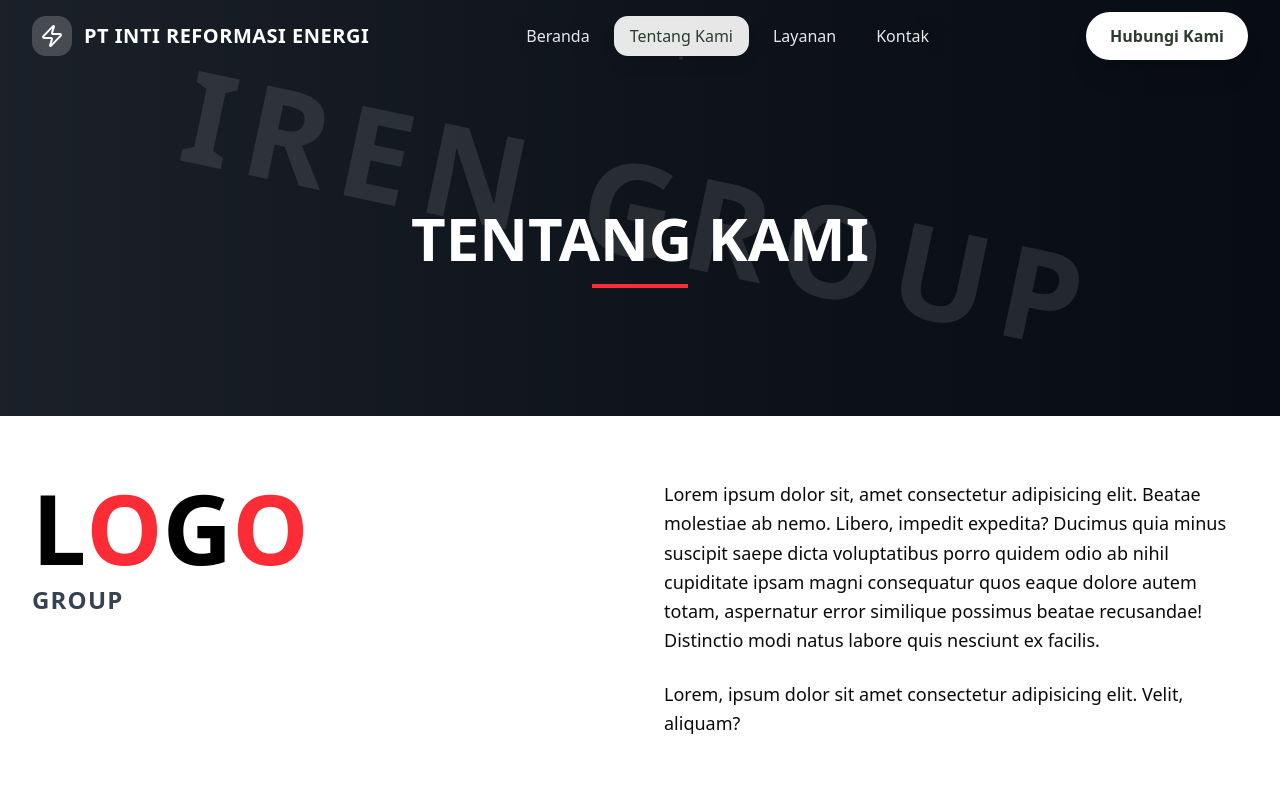
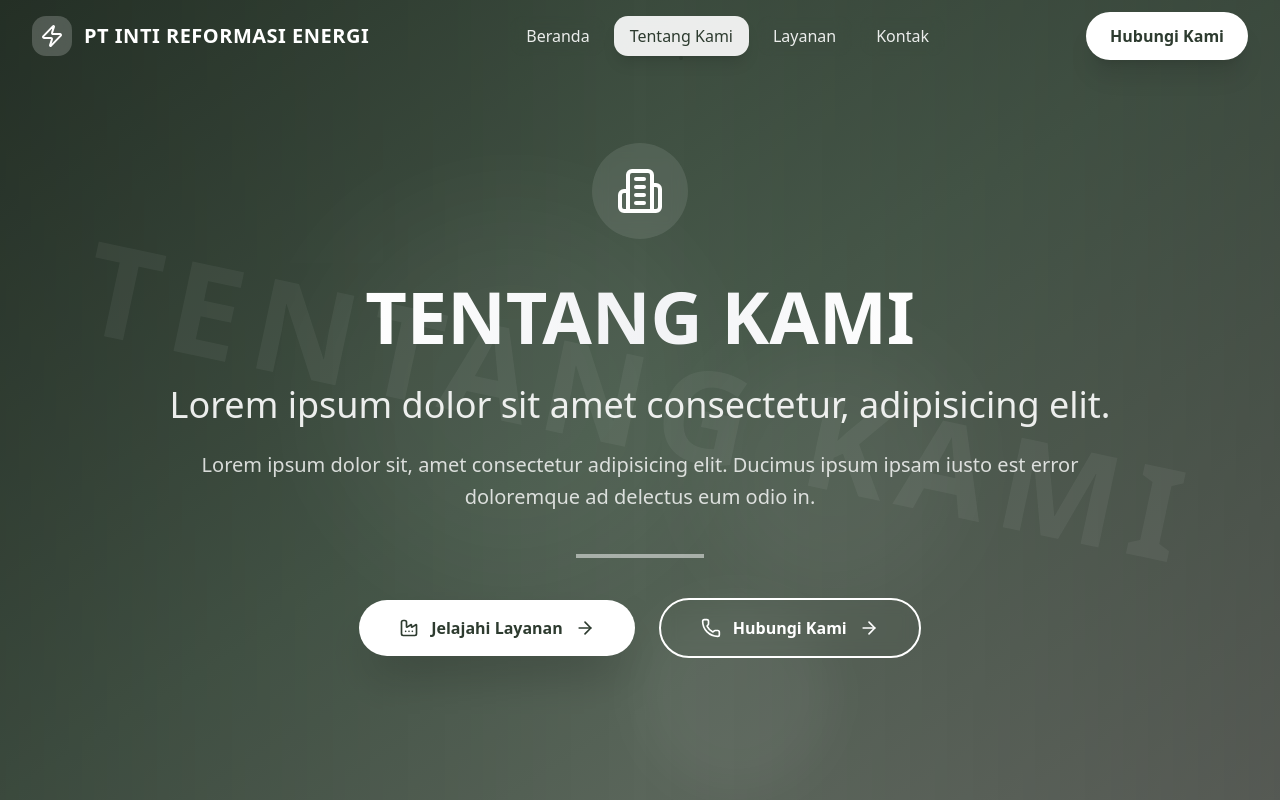
Before and after one commit to Adibayuluthfiansyah/PT_IREN, a Next.js app: page /tentang in a window 1280 px wide. Shown: the top 800 px of the page. Built offline with nearby package versions, Linux system fonts and the light colour scheme.

Commit message:
change display hero TentangPage

```diff
--- a/src/app/layanan/page.tsx
+++ b/src/app/layanan/page.tsx
@@ -2,6 +2,7 @@
 
 import React, { useState, useEffect } from 'react'
 import Link from 'next/link'
+import Footer from '../footer/page'
 import {
   Handshake, Diamond, Shield, Truck, FileText, ArrowRight,
   CheckCircle, Star, Zap, Building2, Factory, Globe,
@@ -342,6 +343,7 @@ const LayananPage = () => {
           </div>
         </div>
       </section>
+      <Footer/>
     </div>
   )
 }
--- a/src/app/tentang/page.tsx
+++ b/src/app/tentang/page.tsx
@@ -1,25 +1,67 @@
 'use client'
 
 import React from 'react';
-import { CheckCircle } from 'lucide-react';
+import Link from 'next/link';
+import { CheckCircle, Building2, Factory, ArrowRight , Phone} from 'lucide-react';
 import Footer from '../footer/page';
 
 const TentangPage = () => {
   return (
     <div className="min-h-screen bg-gray-50">
-      {/* Hero Section */}
-      <section className="relative bg-gradient-to-r from-gray-700 via-gray-800 to-gray-900 text-white pt-20">
-        <div className="absolute inset-0 bg-black opacity-50"></div>
-        <div className="relative max-w-7xl mx-auto px-4 sm:px-6 lg:px-8 py-32 text-center">
-          <h1 className="text-5xl md:text-6xl font-bold mb-4">
+            {/* HERO SECTION */}
+      <section id="hero" className="relative h-screen bg-gradient-to-br from-[#2d3b2f] via-[#4a5c4d] to-[#6b7069] text-white overflow-hidden">
+        {/* Animated Background Elements */}
+        <div className="absolute inset-0 overflow-hidden">
+          <div className="absolute top-1/4 left-1/4 w-96 h-96 bg-white/5 rounded-full blur-3xl animate-pulse"></div>
+          <div className="absolute bottom-1/4 right-1/4 w-64 h-64 bg-white/10 rounded-full blur-2xl animate-pulse" style={{ animationDelay: '1s' }}></div>
+          <div className="absolute top-3/4 left-1/2 w-48 h-48 bg-white/5 rounded-full blur-xl animate-pulse" style={{ animationDelay: '2s' }}></div>
+        </div>
+
+        <div className="absolute inset-0 bg-gradient-to-r from-black/20 via-transparent to-black/20"></div>
+
+        {/* Decorative overlay text */}
+        <div className="absolute inset-0 flex items-center justify-center opacity-5">
+          <div className="text-9xl font-bold tracking-widest transform rotate-12">
             TENTANG KAMI
-          </h1>
-          <div className="w-24 h-1 bg-red-500 mx-auto"></div>
+          </div>
         </div>
-        {/* Decorative overlay text */}
-        <div className="absolute inset-0 flex items-center justify-center opacity-10">
-          <div className="text-9xl font-bold tracking-widest transform rotate-12">
-            IREN GROUP
+
+        <div className="relative h-full flex items-center justify-center z-10">
+          <div className="max-w-6xl mx-auto px-4 sm:px-6 lg:px-8 text-center">
+            <div className="transform transition-all duration-1000">
+              <div className="bg-white/10 backdrop-blur-sm rounded-full w-24 h-24 flex items-center justify-center mx-auto mb-8 animate-pulse">
+                <Building2 className="w-12 h-12 text-white" />
+              </div>
+
+              <h1 className="text-4xl md:text-7xl font-bold mb-6 leading-tight">
+                <span className="bg-gradient-to-r from-white via-gray-100 to-white bg-clip-text text-transparent animate-pulse">
+                  TENTANG KAMI
+                </span>
+              </h1>
+
+              <h2 className="text-2xl md:text-4xl text-white/90 mb-6 font-light">
+                Lorem ipsum dolor sit amet consectetur, adipisicing elit.
+              </h2>
+
+              <p className="text-lg md:text-xl mb-10 text-white/80 max-w-4xl mx-auto leading-relaxed">
+                Lorem ipsum dolor sit, amet consectetur adipisicing elit. Ducimus ipsum ipsam iusto est error doloremque ad delectus eum odio in.
+              </p>
+
+              <div className="w-32 h-1 bg-white/50 mx-auto mb-10"></div>
+
+              <div className="flex flex-col sm:flex-row gap-6 justify-center items-center">
+                <Link href="#services" className="group bg-white text-[#2d3b2f] px-10 py-4 rounded-full font-bold hover:bg-white/90 transition-all duration-300 flex items-center gap-3 shadow-2xl hover:shadow-3xl transform hover:-translate-y-2 hover:scale-105">
+                  <Factory className="w-5 h-5" />
+                  Jelajahi Layanan
+                  <ArrowRight className="w-5 h-5 group-hover:translate-x-2 transition-transform duration-300" />
+                </Link>
+                <Link href="/kontak" className="group border-2 border-white px-10 py-4 rounded-full font-bold hover:bg-white hover:text-[#2d3b2f] transition-all duration-300 flex items-center gap-3 backdrop-blur-sm hover:shadow-2xl transform hover:-translate-y-2 hover:scale-105">
+                  <Phone className="w-5 h-5" />
+                  Hubungi Kami
+                  <ArrowRight className="w-5 h-5 group-hover:translate-x-2 transition-transform duration-300" />
+                </Link>
+              </div>
+            </div>
           </div>
         </div>
       </section>
```
